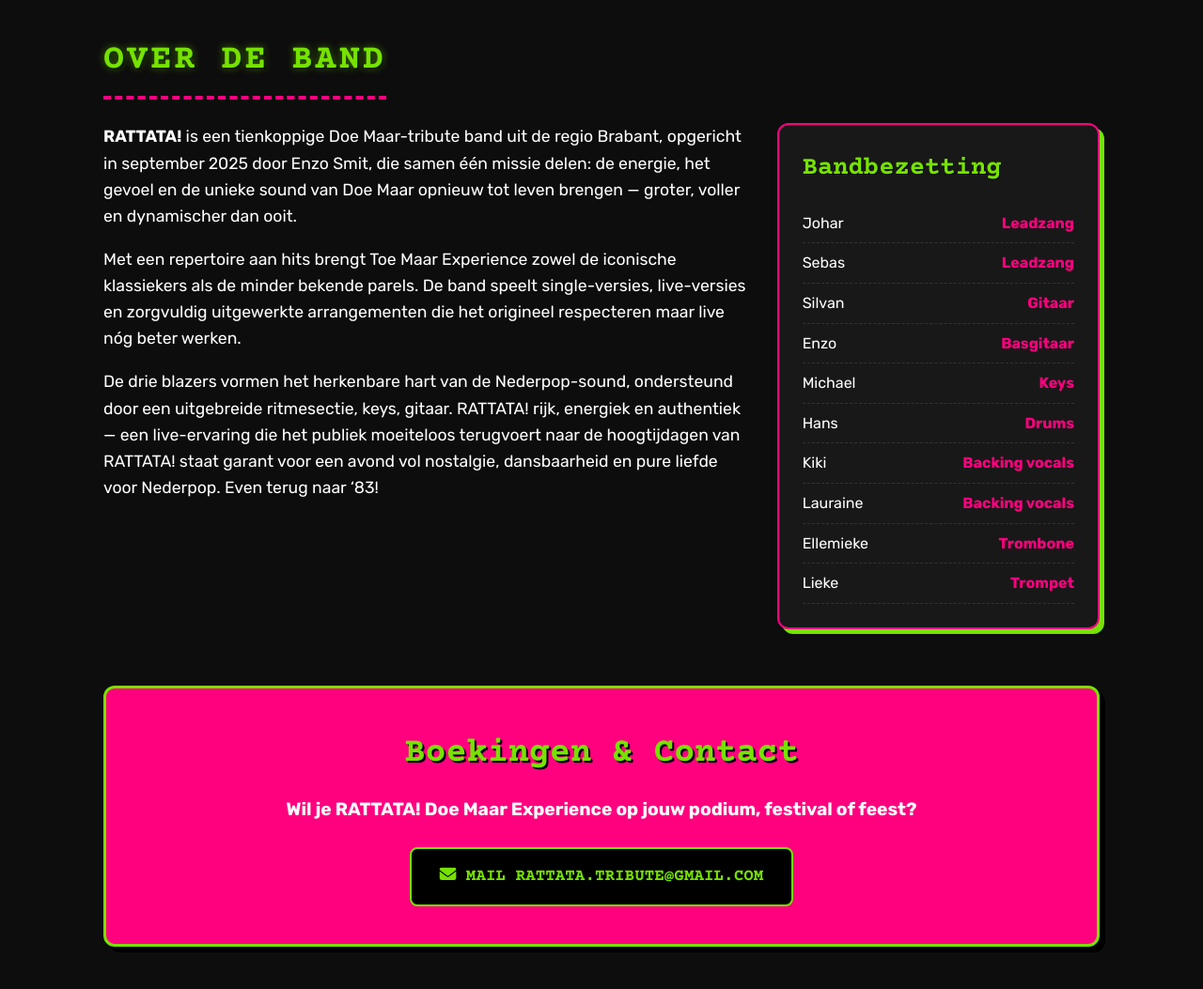
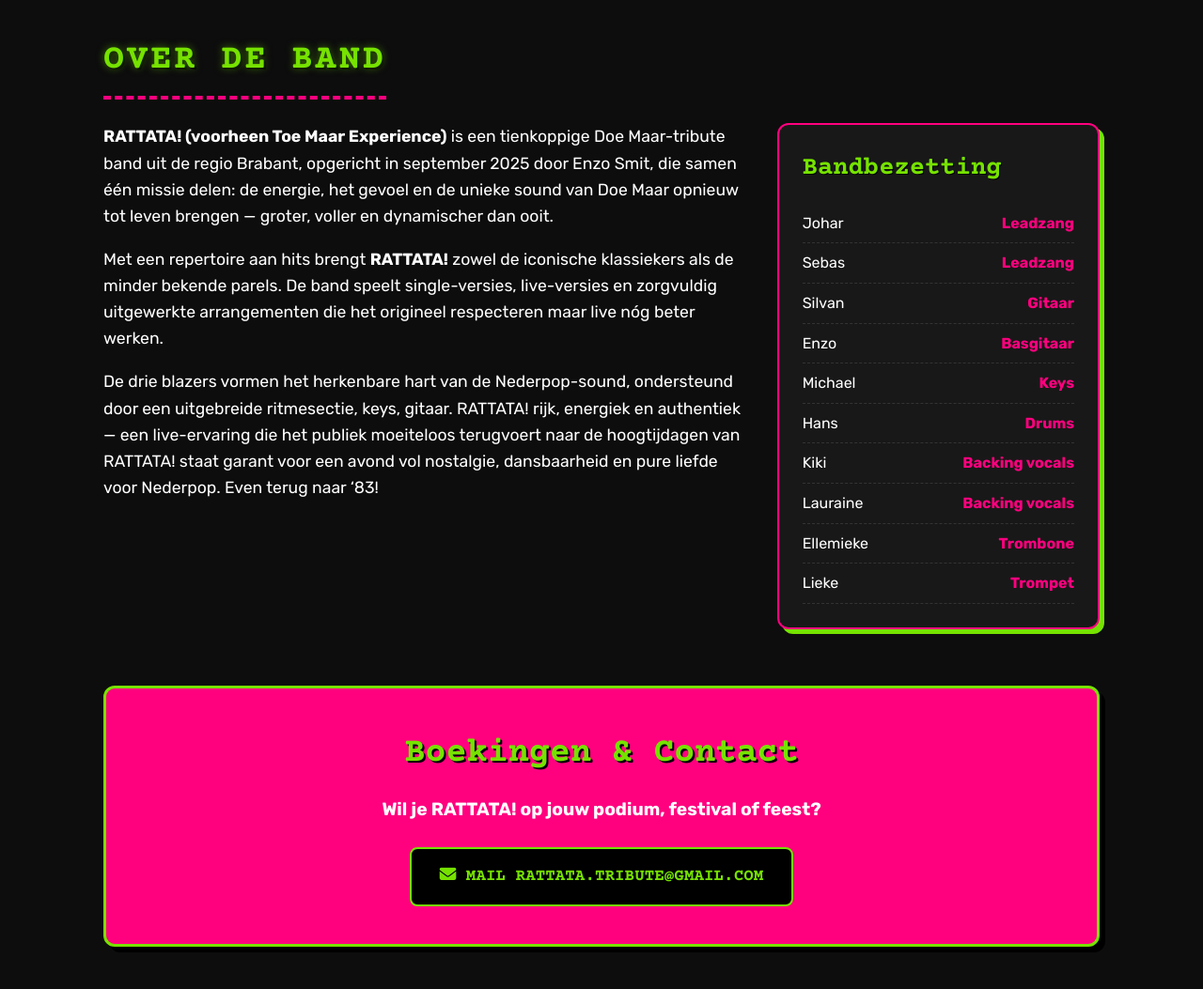
Before and after one commit to Direct2Stage/RATTATA, a plain HTML site: page index.html in a window 1280 px wide. Shown: the part 2160-3213 px from the top of the page at 94% size. Drawn offline with nearby package versions, Linux system fonts and the light colour scheme; a web font is replaced by a local one.

Commit message:
Add files via upload

```diff
--- a/index.html
+++ b/index.html
@@ -258,7 +258,7 @@
 
         .single-photo-container img {
             width: 100%;
-            height auto;
+            height: auto;
             display: block;
             object-fit: cover;
         }
@@ -647,9 +647,9 @@
             <h2 class="section-title">Over de Band</h2>
             <div class="bio-grid">
                 <div class="bio-text">
-                    <p><strong>RATTATA!</strong> is een tienkoppige Doe Maar-tribute band uit de regio Brabant, opgericht in september 2025 door Enzo Smit, die samen één missie delen: de energie, het gevoel en de unieke sound van Doe Maar opnieuw tot leven brengen — groter, voller en dynamischer dan ooit.</p>
+                    <p><strong>RATTATA! (voorheen Toe Maar Experience)</strong> is een tienkoppige Doe Maar-tribute band uit de regio Brabant, opgericht in september 2025 door Enzo Smit, die samen één missie delen: de energie, het gevoel en de unieke sound van Doe Maar opnieuw tot leven brengen — groter, voller en dynamischer dan ooit.</p>
 
-                    <p>Met een repertoire aan hits brengt Toe Maar Experience zowel de iconische klassiekers als de minder bekende parels. De band speelt single-versies, live-versies en zorgvuldig uitgewerkte arrangementen die het origineel respecteren maar live nóg beter werken.</p>
+                    <p>Met een repertoire aan hits brengt <strong>RATTATA!</strong> zowel de iconische klassiekers als de minder bekende parels. De band speelt single-versies, live-versies en zorgvuldig uitgewerkte arrangementen die het origineel respecteren maar live nóg beter werken.</p>
 
                     <p>De drie blazers vormen het herkenbare hart van de Nederpop-sound, ondersteund door een uitgebreide ritmesectie, keys, gitaar. RATTATA! rijk, energiek en authentiek — een live-ervaring die het publiek moeiteloos terugvoert naar de hoogtijdagen van RATTATA! staat garant voor een avond vol nostalgie, dansbaarheid en pure liefde voor Nederpop. Even terug naar ‘83!</p>
                 </div>
@@ -678,7 +678,7 @@
         <section id="contact">
             <div class="contact-box">
                 <h2>Boekingen & Contact</h2>
-                <p>Wil je RATTATA! Doe Maar Experience op jouw podium, festival of feest?</p>
+                <p>Wil je RATTATA! op jouw podium, festival of feest?</p>
                 <div class="contact-buttons">
                     <a href="mailto:rattata.tribute@gmail.com" class="btn-email">
                         <i class="fas fa-envelope"></i> Mail rattata.tribute@gmail.com
```
